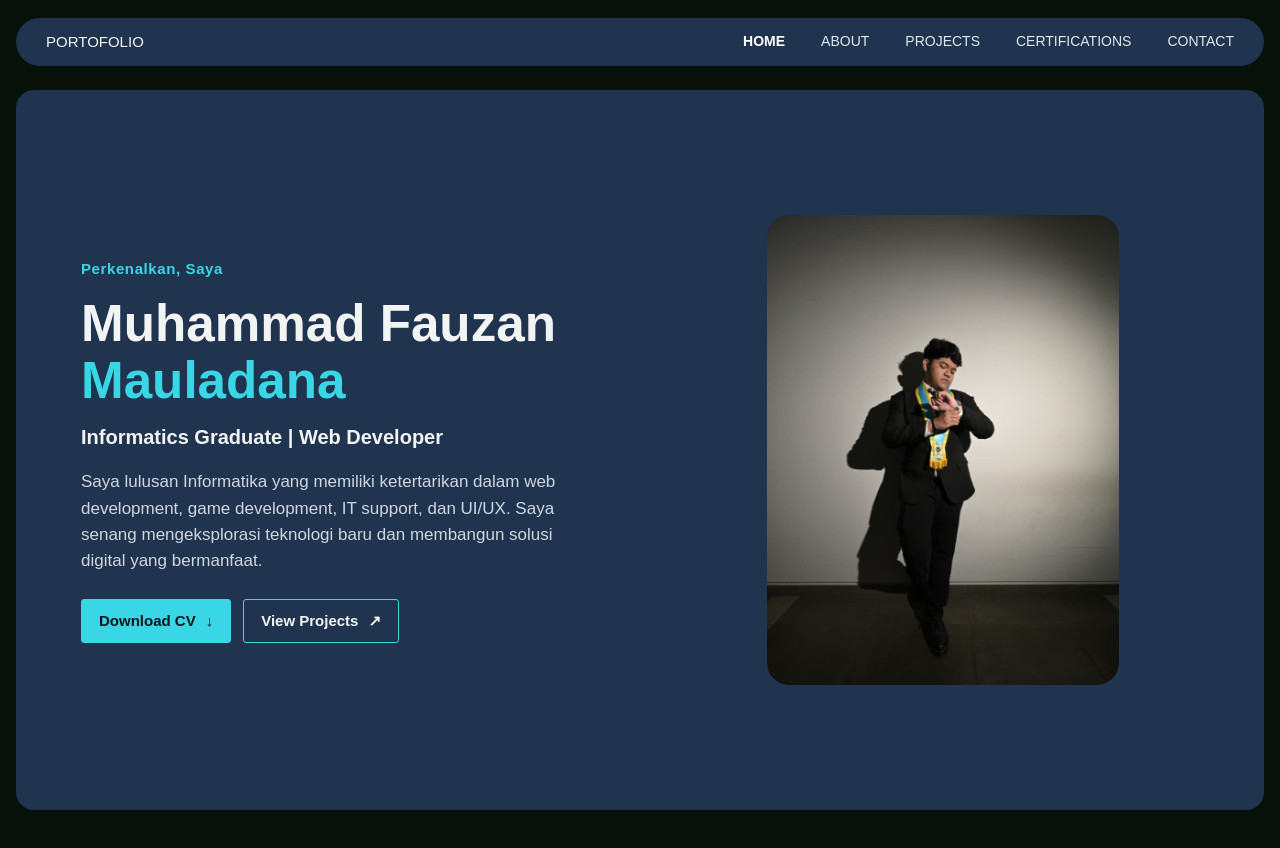
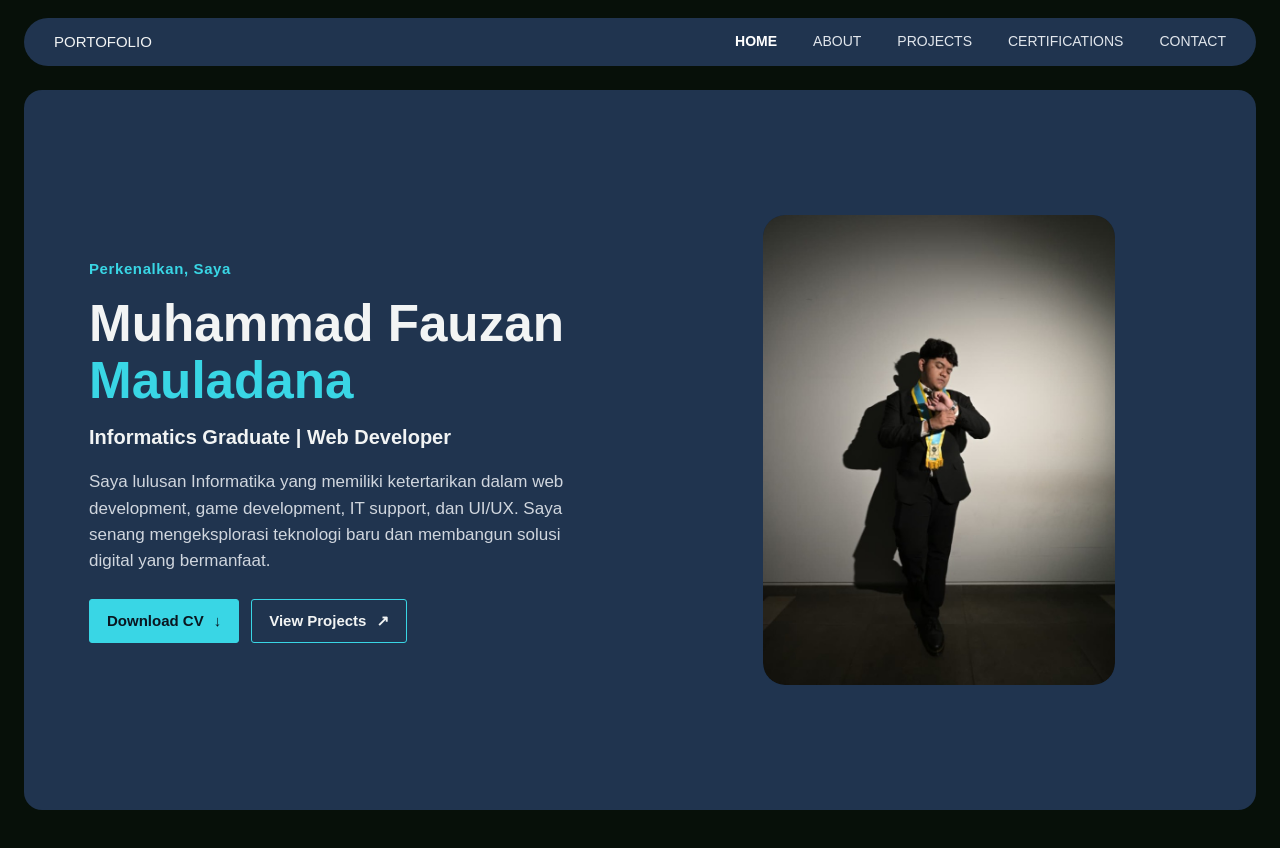
Before and after one commit to MuhFauzan07/Portofolio-MuhFauzan, a plain HTML site: page index.html in a window 1280 px wide. Drawn offline with Linux system fonts and the light colour scheme.

Commit message:
Make page panels fluid width

```diff
--- a/styles.css
+++ b/styles.css
@@ -45,7 +45,7 @@ img { display: block; max-width: 100%; }
   z-index: 10;
   top: 14px;
   display: flex;
-  width: min(var(--page-width), calc(100% - 32px));
+  width: calc(100% - 48px);
   height: 48px;
   margin: 18px auto 0;
   padding: 0 30px;
@@ -70,7 +70,7 @@ img { display: block; max-width: 100%; }
 .menu-toggle { display: none; }
 
 .view {
-  width: min(var(--page-width), calc(100% - 32px));
+  width: calc(100% - 48px);
   min-height: calc(100vh - 150px);
   margin: 24px auto 40px;
   border-radius: 18px;
```
